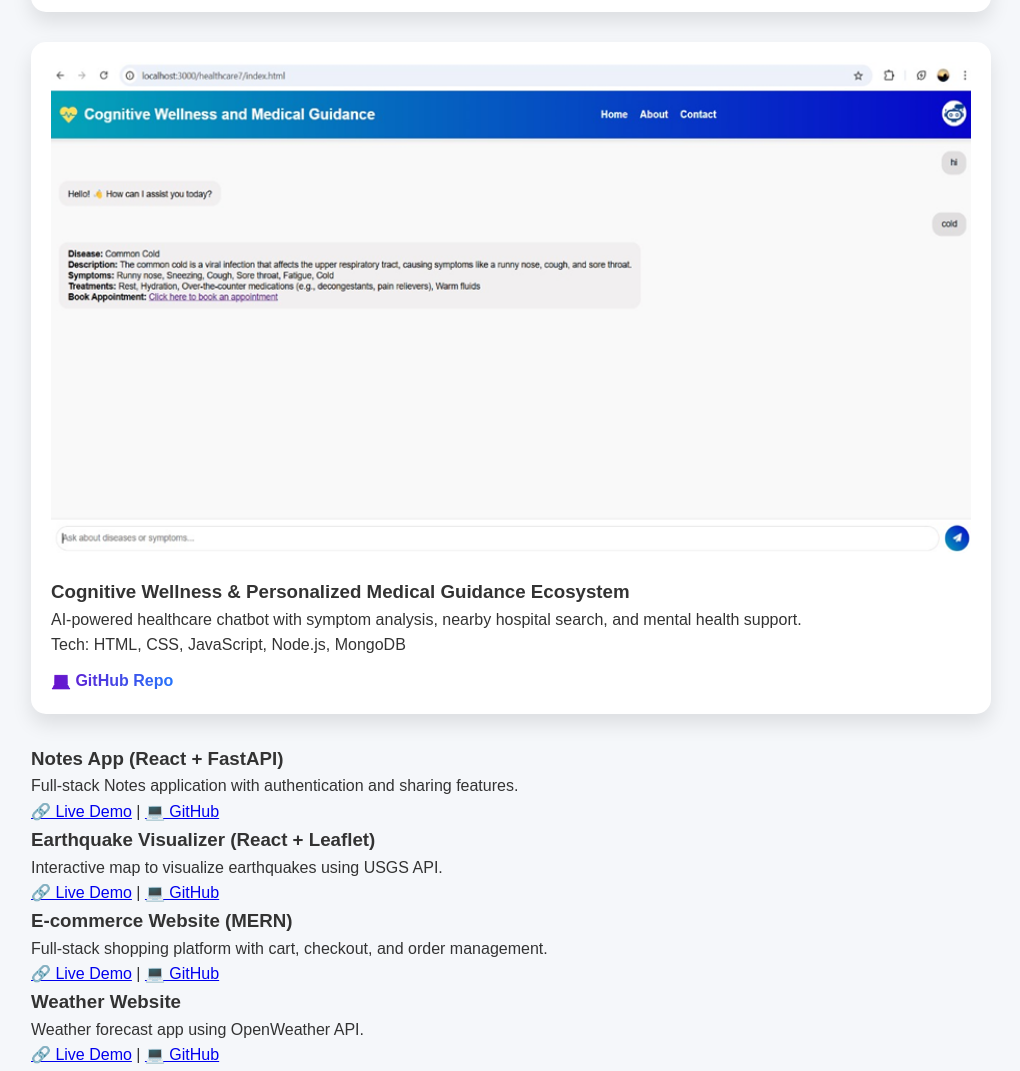
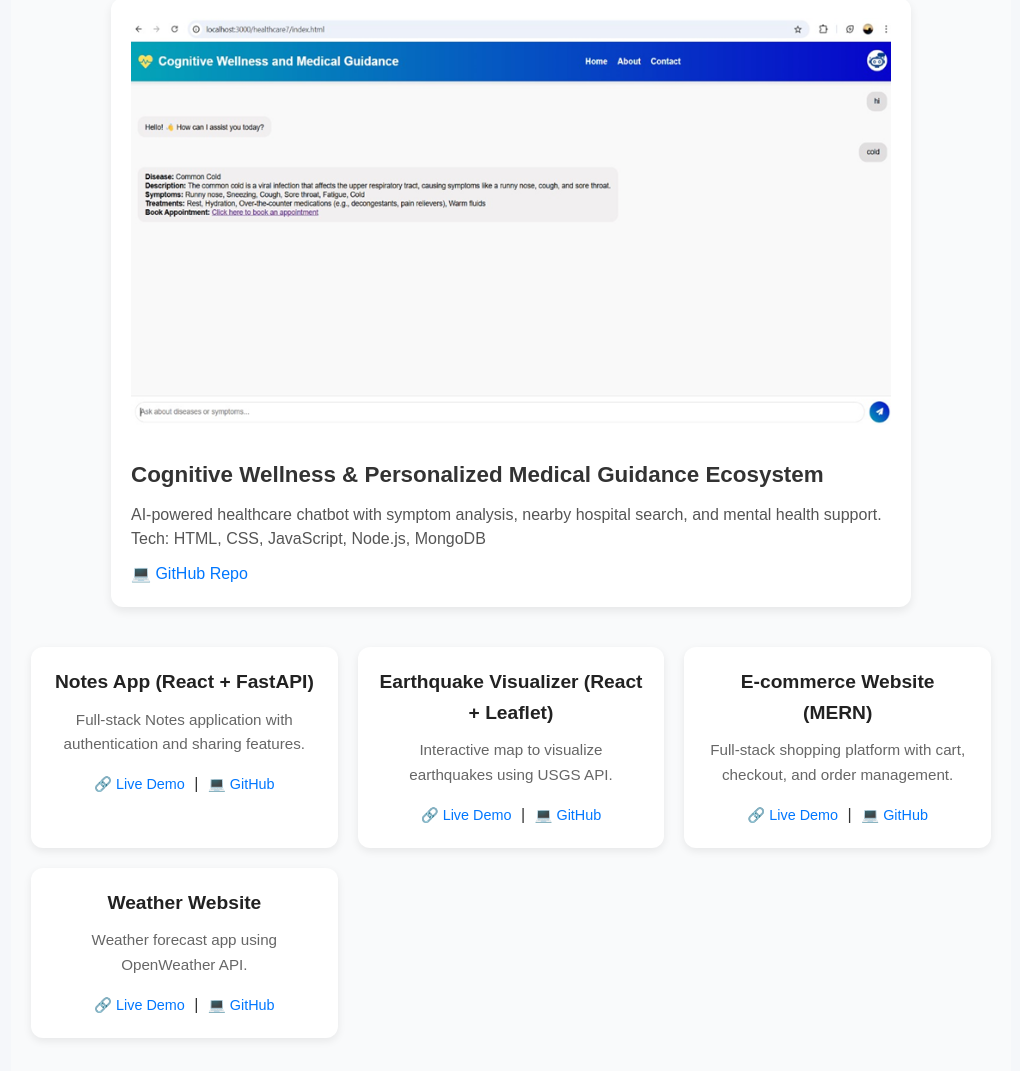
Before and after one commit to shilpan16/portfolio, a plain HTML site: page index.html in a window 1280 px wide. Shown: the part 1958-3029 px from the top of the page, without its empty margins (129-1149 px from the left). Drawn offline with Linux system fonts and the light colour scheme.

Commit message:
Update CSS.css

```diff
--- a/CSS.css
+++ b/CSS.css
@@ -124,40 +124,114 @@ section h2 {
 }
 
 /* Projects */
+/* Projects Section */
+#projects {
+  padding: 50px 20px;
+  background: #f9fafb;
+  text-align: center;
+}
+
+#projects h2 {
+  font-size: 2rem;
+  margin-bottom: 30px;
+  color: #222;
+}
+
+/* Major Projects (Big Cards) */
 .project {
-    background-color: white;
+  background: #fff;
+  margin: 20px auto;
   padding: 20px;
-    border-radius: 15px;
-    box-shadow: 0 10px 20px rgba(0,0,0,0.1);
-    margin-bottom: 30px;
-    transition: transform 0.3s, box-shadow 0.3s;
+  max-width: 800px;
+  border-radius: 12px;
+  box-shadow: 0 4px 10px rgba(0, 0, 0, 0.08);
+  text-align: left;
+  transition: transform 0.2s ease-in-out;
+}
+
+.project:hover {
+  transform: translateY(-5px);
 }
 
 .project img {
-    width: 100%;
-    height: auto;
-    border-radius: 12px;
+  max-width: 100%;
+  border-radius: 8px;
   margin-bottom: 15px;
 }
 
-.project:hover {
-    transform: translateY(-10px) rotateX(2deg);
-    box-shadow: 0 20px 40px rgba(0,0,0,0.2);
+.project h3 {
+  font-size: 1.4rem;
+  margin: 10px 0;
+  color: #333;
+}
+
+.project p {
+  color: #555;
+  line-height: 1.5;
 }
 
 .project a {
   display: inline-block;
   margin-top: 10px;
-    font-weight: 600;
   text-decoration: none;
-    background: linear-gradient(90deg, #6a11cb, #2575fc);
-    -webkit-background-clip: text;
-    -webkit-text-fill-color: transparent;
+  font-weight: 500;
+  color: #0077ff;
 }
 
 .project a:hover {
   text-decoration: underline;
 }
+
+/* Deployed Projects Grid */
+.projects-grid {
+  display: grid;
+  grid-template-columns: repeat(auto-fit, minmax(250px, 1fr));
+  gap: 20px;
+  margin-top: 40px;
+}
+
+.project-card {
+  background: #fff;
+  padding: 20px;
+  border-radius: 12px;
+  box-shadow: 0 3px 8px rgba(0, 0, 0, 0.08);
+  transition: transform 0.2s ease-in-out;
+}
+
+.project-card:hover {
+  transform: translateY(-5px);
+}
+
+.project-card h3 {
+  font-size: 1.2rem;
+  margin-bottom: 10px;
+  color: #222;
+}
+
+.project-card p {
+  font-size: 0.95rem;
+  color: #666;
+  margin-bottom: 15px;
+}
+
+.project-card a {
+  color: #0077ff;
+  text-decoration: none;
+  font-size: 0.9rem;
+  margin: 0 5px;
+  font-weight: 500;
+}
+
+.project-card a:hover {
+  text-decoration: underline;
+}
+
+
+
+
+
+
+
 
 /* Lists */
 ul {
```
Lines whose indentation alone changed are shown as unchanged.
